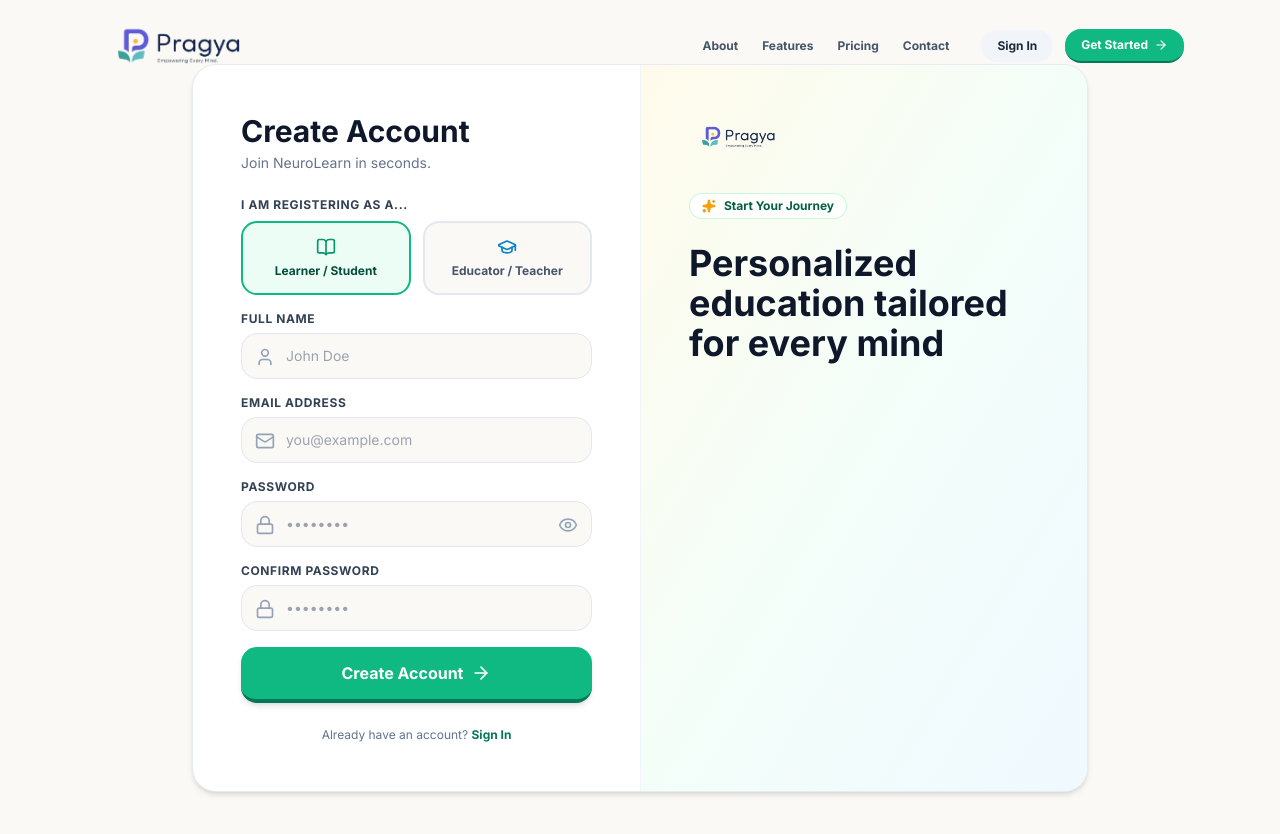
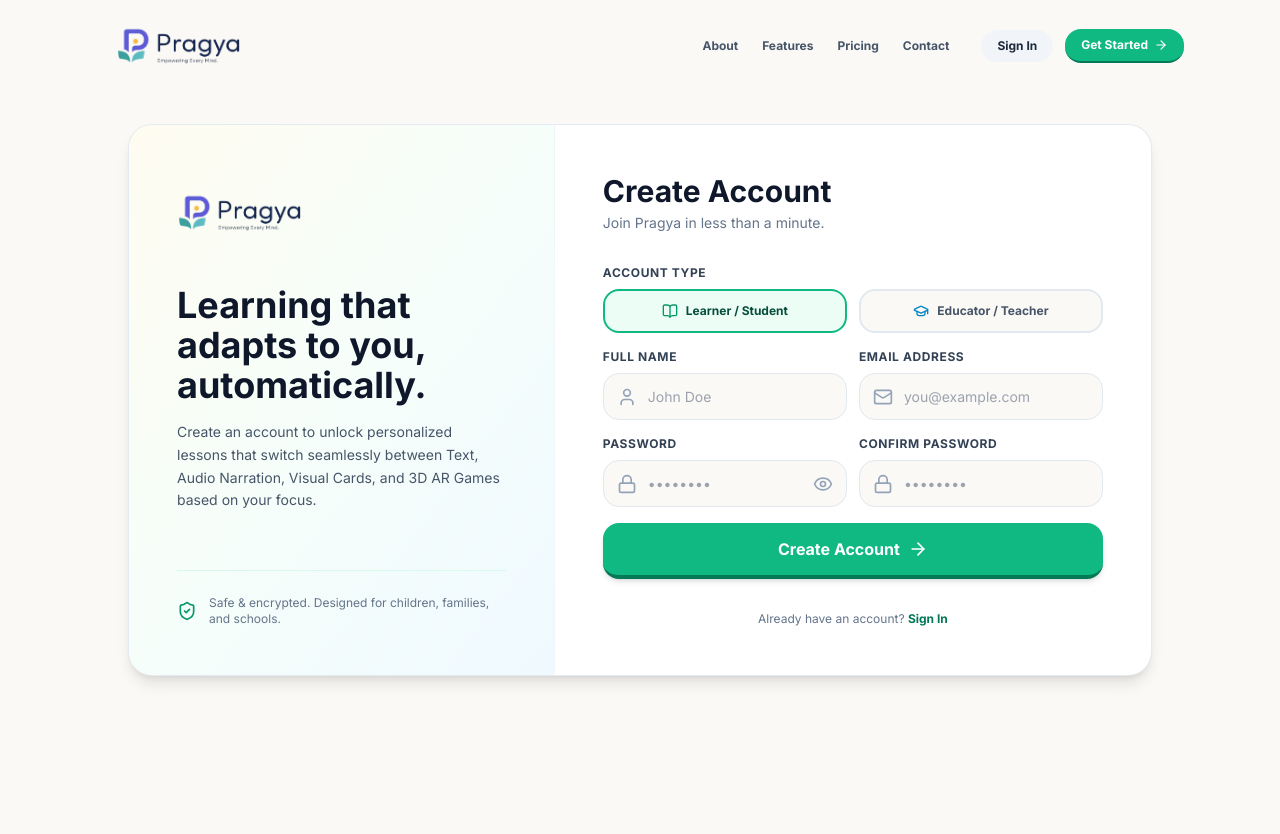
Before and after one commit to Aasheek111/Hackathon-2026, a React (Vite) app in the folder frontend/: page /register in a window 1280 px wide. Shown: the top 834 px of the page. After the commit the page ends 800 px from the top, so only its background shows below. Built offline with nearby package versions, Linux system fonts and the light colour scheme.

Commit message:
fix(ui) : Login and register

```diff
--- a/frontend/src/pages/RegisterPage.tsx
+++ b/frontend/src/pages/RegisterPage.tsx
@@ -10,7 +10,7 @@
   GraduationCap,
   BookOpen,
   ArrowRight,
-  Sparkles,
+  ShieldCheck,
 } from "lucide-react";
 import { useAuth } from "../contexts/AuthContext";
 
@@ -38,8 +38,7 @@
 
     if (score <= 1) return { score: 25, text: "Weak", color: "bg-rose-500" };
     if (score <= 3) return { score: 50, text: "Fair", color: "bg-amber-500" };
-    if (score === 4)
-      return { score: 75, text: "Strong", color: "bg-emerald-500" };
+    if (score === 4) return { score: 75, text: "Strong", color: "bg-emerald-500" };
     return { score: 100, text: "Very Strong", color: "bg-emerald-600" };
   };
 
@@ -74,134 +73,153 @@
       initial={{ opacity: 0 }}
       animate={{ opacity: 1 }}
       exit={{ opacity: 0 }}
-      className="min-h-screen flex items-center justify-center py-16 px-4 sm:px-6 lg:px-8 bg-[#FAF9F5] text-slate-800 font-sans selection:bg-emerald-100 selection:text-emerald-900"
+      className="min-h-screen w-full flex items-center justify-center p-3 sm:p-5 bg-[#FAF9F5] text-slate-800 font-sans selection:bg-emerald-100 selection:text-emerald-900"
     >
-      <div className="w-full max-w-4xl flex flex-col lg:flex-row-reverse rounded-3xl overflow-hidden bg-white border border-slate-200/80 shadow-md">
-        {/* Visual Side */}
-        <div className="lg:w-1/2 bg-gradient-to-br from-amber-50 via-emerald-50/60 to-sky-50 p-8 sm:p-12 flex flex-col justify-between border-b lg:border-b-0 lg:border-l border-slate-100">
+      <div className="w-full max-w-5xl flex flex-col lg:flex-row rounded-3xl overflow-hidden bg-white border border-slate-200/90 shadow-lg">
+        {/* Visual Info Side */}
+        <div className="lg:w-5/12 bg-gradient-to-br from-amber-50/70 via-emerald-50/50 to-sky-50 p-8 sm:p-12 flex flex-col justify-between border-b lg:border-b-0 lg:border-r border-slate-100">
           <div>
-            <div className="flex items-center space-x-2 mb-8">
-              <img src="/logo.png" alt="Pragya Logo" className="h-12 w-auto object-contain" />
+            <div className="flex items-center justify-center lg:justify-start mb-8 -ml-5">
+              <img
+                src="/logo.png"
+                alt="Pragya Logo"
+                className="h-20 w-auto object-contain"
+              />
             </div>
-            <div className="inline-flex items-center gap-2 bg-white/80 border border-emerald-200/60 px-3 py-1 rounded-full text-xs font-bold text-emerald-800 mb-6">
-              <Sparkles className="w-3.5 h-3.5 text-amber-500 fill-amber-500" />
-              <span>Start Your Journey</span>
+
+            <h1 className="text-3xl sm:text-4xl font-bold text-slate-900 leading-tight text-center lg:text-left mb-4">
+              Learning that adapts to you, automatically.
+            </h1>
+
+            <p className="text-slate-600 text-sm leading-relaxed mb-6 text-center lg:text-left">
+              Create an account to unlock personalized lessons that switch
+              seamlessly between Text, Audio Narration, Visual Cards, and 3D AR
+              Games based on your focus.
+            </p>
           </div>
-            <h1 className="text-3xl sm:text-4xl font-bold text-slate-900 leading-tight">
-              Personalized education tailored for every mind
-            </h1>
+
+          <div className="mt-8 pt-6 border-t border-emerald-100/80 flex items-center gap-3 text-xs text-slate-500">
+            <ShieldCheck className="w-5 h-5 text-emerald-600 shrink-0" />
+            <span>
+              Safe & encrypted. Designed for children, families, and schools.
+            </span>
           </div>
         </div>
 
-        {/* Form Side */}
-        <div className="w-full lg:w-1/2 p-8 sm:p-12 flex flex-col justify-center">
-          <div className="mb-6">
+        {/* Form Side (Wider) */}
+        <div className="w-full lg:w-7/12 p-8 sm:p-12 flex flex-col justify-center">
+          <div className="mb-8 text-center lg:text-left">
             <h2 className="text-2xl sm:text-3xl font-bold text-slate-900 mb-1">
               Create Account
             </h2>
             <p className="text-slate-500 text-sm">
-              Join NeuroLearn in seconds.
+              Join Pragya in less than a minute.
             </p>
           </div>
 
           {error && (
-            <div className="bg-rose-50 border border-rose-200 text-rose-700 p-4 rounded-2xl mb-6 text-sm font-medium">
+            <div className="bg-rose-50 border border-rose-200 text-rose-700 p-4 rounded-2xl mb-6 text-sm font-medium text-center">
               {error}
             </div>
           )}
 
           <form onSubmit={handleSubmit} className="space-y-4">
+            {/* Account Role Selector */}
             <div>
               <label className="block text-xs font-bold text-slate-700 uppercase tracking-wider mb-2">
-                I am registering as a...
+                Account Type
               </label>
               <div className="grid grid-cols-2 gap-3">
                 <button
                   type="button"
                   onClick={() => setRole("STUDENT")}
-                  className={`flex flex-col items-center gap-1.5 p-3.5 rounded-2xl border-2 transition-all text-xs font-bold ${
+                  className={`flex flex-col sm:flex-row items-center justify-center gap-2 p-3 rounded-2xl border-2 transition-all text-xs font-bold ${
                     role === "STUDENT"
                       ? "border-emerald-500 bg-emerald-50 text-emerald-900 shadow-xs"
                       : "border-slate-200 bg-[#FAF9F5] text-slate-600 hover:border-slate-300"
                   }`}
                 >
-                  <BookOpen className="w-5 h-5 text-emerald-600" />
+                  <BookOpen className="w-4 h-4 text-emerald-600 shrink-0" />
                   <span>Learner / Student</span>
                 </button>
 
                 <button
                   type="button"
                   onClick={() => setRole("TEACHER")}
-                  className={`flex flex-col items-center gap-1.5 p-3.5 rounded-2xl border-2 transition-all text-xs font-bold ${
+                  className={`flex flex-col sm:flex-row items-center justify-center gap-2 p-3 rounded-2xl border-2 transition-all text-xs font-bold ${
                     role === "TEACHER"
                       ? "border-emerald-500 bg-emerald-50 text-emerald-900 shadow-xs"
                       : "border-slate-200 bg-[#FAF9F5] text-slate-600 hover:border-slate-300"
                   }`}
                 >
-                  <GraduationCap className="w-5 h-5 text-sky-600" />
+                  <GraduationCap className="w-4 h-4 text-sky-600 shrink-0" />
                   <span>Educator / Teacher</span>
                 </button>
               </div>
               {role === "TEACHER" && (
                 <p className="text-[11px] text-amber-800 bg-amber-50 border border-amber-200 p-2.5 rounded-xl mt-2 font-medium">
-                  Teacher accounts require admin verification before classroom
-                  creation.
+                  Teacher accounts require verification before classroom setup.
                 </p>
               )}
             </div>
 
+            {/* 2-Column Grid for Name & Email */}
+            <div className="grid grid-cols-1 sm:grid-cols-2 gap-3">
               <div>
-              <label className="block text-xs font-bold text-slate-700 uppercase tracking-wider mb-1.5">
+                <label className="block text-xs font-bold text-slate-700 uppercase tracking-wider mb-2">
                   Full Name
                 </label>
-              <div className="relative">
-                <User className="w-5 h-5 absolute left-3.5 top-3.5 text-slate-400" />
+                <div className="relative flex items-center">
+                  <User className="w-5 h-5 absolute left-3.5 top-1/2 -translate-y-1/2 text-slate-400 pointer-events-none" />
                   <input
                     type="text"
                     value={name}
                     onChange={(e) => setName(e.target.value)}
                     placeholder="John Doe"
-                  className="w-full bg-[#FAF9F5] border border-slate-200 rounded-2xl pl-11 pr-4 py-3 text-slate-800 focus:outline-none focus:border-emerald-500 focus:bg-white text-sm"
+                    className="w-full bg-[#FAF9F5] border border-slate-200 rounded-2xl pl-11 pr-4 py-3 text-slate-800 focus:outline-none focus:border-emerald-500 focus:bg-white text-sm leading-normal"
                     required
                   />
                 </div>
               </div>
 
               <div>
-              <label className="block text-xs font-bold text-slate-700 uppercase tracking-wider mb-1.5">
+                <label className="block text-xs font-bold text-slate-700 uppercase tracking-wider mb-2">
                   Email Address
                 </label>
-              <div className="relative">
-                <Mail className="w-5 h-5 absolute left-3.5 top-3.5 text-slate-400" />
+                <div className="relative flex items-center">
+                  <Mail className="w-5 h-5 absolute left-3.5 top-1/2 -translate-y-1/2 text-slate-400 pointer-events-none" />
                   <input
                     type="email"
                     value={email}
                     onChange={(e) => setEmail(e.target.value)}
                     placeholder="you@example.com"
-                  className="w-full bg-[#FAF9F5] border border-slate-200 rounded-2xl pl-11 pr-4 py-3 text-slate-800 focus:outline-none focus:border-emerald-500 focus:bg-white text-sm"
+                    className="w-full bg-[#FAF9F5] border border-slate-200 rounded-2xl pl-11 pr-4 py-3 text-slate-800 focus:outline-none focus:border-emerald-500 focus:bg-white text-sm leading-normal"
                     required
                   />
                 </div>
               </div>
+            </div>
 
+            {/* 2-Column Grid for Password & Confirm Password */}
+            <div className="grid grid-cols-1 sm:grid-cols-2 gap-3">
               <div>
-              <label className="block text-xs font-bold text-slate-700 uppercase tracking-wider mb-1.5">
+                <label className="block text-xs font-bold text-slate-700 uppercase tracking-wider mb-2">
                   Password
                 </label>
-              <div className="relative">
-                <Lock className="w-5 h-5 absolute left-3.5 top-3.5 text-slate-400" />
+                <div className="relative flex items-center">
+                  <Lock className="w-5 h-5 absolute left-3.5 top-1/2 -translate-y-1/2 text-slate-400 pointer-events-none" />
                   <input
                     type={showPassword ? "text" : "password"}
                     value={password}
                     onChange={(e) => setPassword(e.target.value)}
                     placeholder="••••••••"
-                  className="w-full bg-[#FAF9F5] border border-slate-200 rounded-2xl pl-11 pr-11 py-3 text-slate-800 focus:outline-none focus:border-emerald-500 focus:bg-white text-sm"
+                    className="w-full bg-[#FAF9F5] border border-slate-200 rounded-2xl pl-11 pr-11 py-3 text-slate-800 focus:outline-none focus:border-emerald-500 focus:bg-white text-sm leading-normal"
                     required
                   />
                   <button
                     type="button"
                     onClick={() => setShowPassword(!showPassword)}
-                  className="absolute right-3.5 top-3.5 text-slate-400 hover:text-slate-600"
+                    className="absolute right-3.5 top-1/2 -translate-y-1/2 text-slate-400 hover:text-slate-600 flex items-center justify-center"
                   >
                     {showPassword ? (
                       <EyeOff className="w-5 h-5" />
@@ -210,10 +228,31 @@
                     )}
                   </button>
                 </div>
+              </div>
+
+              <div>
+                <label className="block text-xs font-bold text-slate-700 uppercase tracking-wider mb-2">
+                  Confirm Password
+                </label>
+                <div className="relative flex items-center">
+                  <Lock className="w-5 h-5 absolute left-3.5 top-1/2 -translate-y-1/2 text-slate-400 pointer-events-none" />
+                  <input
+                    type={showPassword ? "text" : "password"}
+                    value={confirmPassword}
+                    onChange={(e) => setConfirmPassword(e.target.value)}
+                    placeholder="••••••••"
+                    className="w-full bg-[#FAF9F5] border border-slate-200 rounded-2xl pl-11 pr-4 py-3 text-slate-800 focus:outline-none focus:border-emerald-500 focus:bg-white text-sm leading-normal"
+                    required
+                  />
+                </div>
+              </div>
+            </div>
+
+            {/* Password Strength Meter */}
             {password && (
               <div className="mt-1.5">
                 <div className="flex justify-between text-[11px] font-bold mb-1">
-                    <span className="text-slate-500">Password strength</span>
+                  <span className="text-slate-500">Password strength:</span>
                   <span className="text-slate-700">{strength.text}</span>
                 </div>
                 <div className="h-1.5 w-full bg-slate-100 rounded-full overflow-hidden">
@@ -224,36 +263,18 @@
                 </div>
               </div>
             )}
-            </div>
-
-            <div>
-              <label className="block text-xs font-bold text-slate-700 uppercase tracking-wider mb-1.5">
-                Confirm Password
-              </label>
-              <div className="relative">
-                <Lock className="w-5 h-5 absolute left-3.5 top-3.5 text-slate-400" />
-                <input
-                  type={showPassword ? "text" : "password"}
-                  value={confirmPassword}
-                  onChange={(e) => setConfirmPassword(e.target.value)}
-                  placeholder="••••••••"
-                  className="w-full bg-[#FAF9F5] border border-slate-200 rounded-2xl pl-11 pr-4 py-3 text-slate-800 focus:outline-none focus:border-emerald-500 focus:bg-white text-sm"
-                  required
-                />
-              </div>
-            </div>
 
             <button
               type="submit"
               disabled={loading}
-              className="w-full bg-emerald-500 hover:bg-emerald-600 text-white font-bold py-3.5 px-6 rounded-2xl shadow-md border-b-4 border-emerald-700 active:translate-y-0.5 active:border-b-2 transition-all flex items-center justify-center gap-2 text-base mt-4"
+              className="w-full bg-emerald-500 hover:bg-emerald-600 text-white font-bold py-3.5 px-6 rounded-2xl shadow-md border-b-4 border-emerald-700 active:translate-y-0.5 active:border-b-2 transition-all flex items-center justify-center gap-2 text-base mt-4 cursor-pointer disabled:opacity-70 disabled:cursor-not-allowed"
             >
               <span>{loading ? "Creating Account..." : "Create Account"}</span>
               {!loading && <ArrowRight className="w-5 h-5" />}
             </button>
           </form>
 
-          <div className="mt-6 text-center text-xs text-slate-500">
+          <div className="mt-8 text-center text-xs text-slate-500">
             Already have an account?{" "}
             <Link
               to="/login"
```
Also changed, not shown: frontend/src/pages/LoginPage.tsx (+69 -46 lines). Lines whose indentation alone changed are shown as unchanged.
